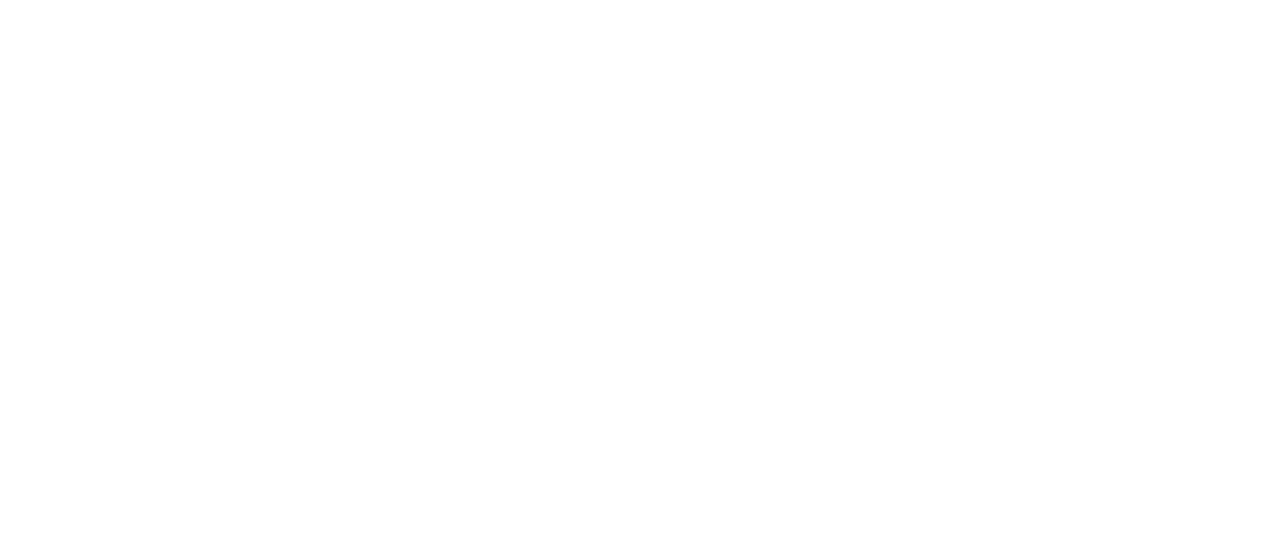
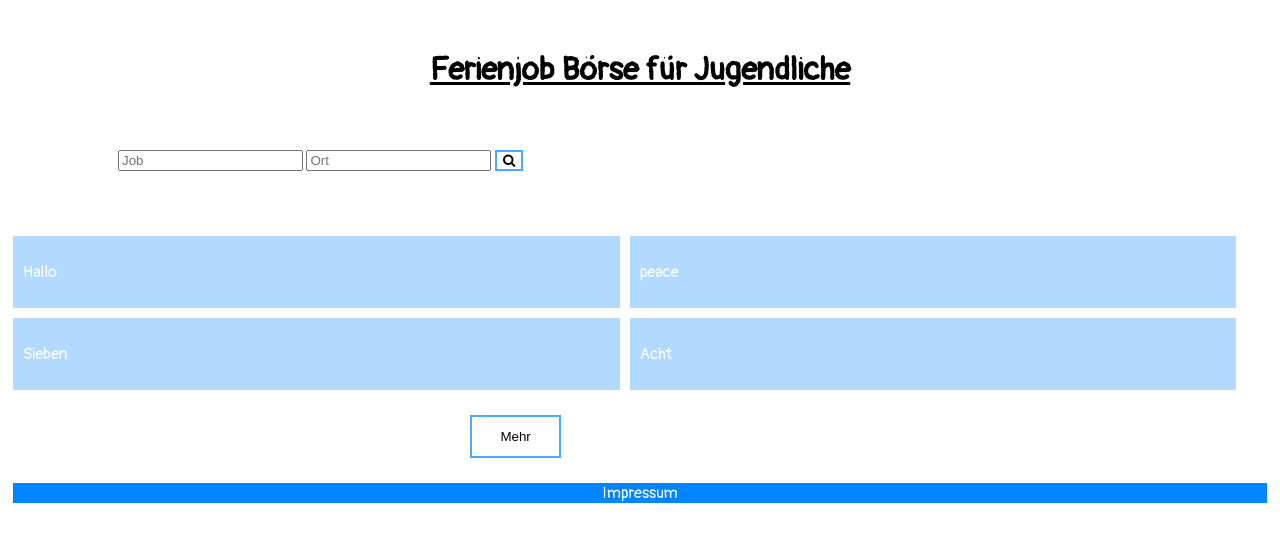
Before and after one commit to ferienjob/django, a Django app: page / in a window 1280 px wide. Before the commit the part shown is empty. Shown: the top 542 px of the page. Run offline with Django 3.2, Linux system fonts and the light colour scheme; some libraries are stand-ins or nearby versions.

Commit message:
added landing page

```diff
--- /dev/null
+++ b/FerienJobsBoerse/static/start.css
@@ -0,0 +1,85 @@
+
+* {
+    box-sizing: border-box;
+}
+
+body{
+    font-family: 'Pangolin', cursive;
+    font-size100%;
+}
+
+/*
+    HERO - bereich ganz oben
+ */
+.hero {
+    margin: 50px;
+}
+.hero_suche {
+    /*
+    position: relative;
+    left:34%;
+    right:34%;
+    */
+    margin:60px;
+}
+
+
+
+.zwei{
+    height:300px ;
+    width:200px ;
+}
+
+h1 {
+   text-align: center;
+    text-decoration: underline;
+}
+.button1 {
+    background-color: white;
+    border:2px solid #4da9ff ;
+}
+.button1 a{
+    color: black;
+}
+.button1:hover {
+    background-color: #4da9ff;
+    box-shadow: 0 12px 16px 0 rgba(0, 0, 0, 0.24), 0 17px 50px 0 rgba(0, 0, 0, 0.19);
+}
+.button1 a:hover{
+    color:white;
+}
+.button2 {
+    background-color: white;
+    color: black;
+    border: 2px solid #4da9ff;
+    padding: 12px 28px;
+    text-align: center;
+    position: relative;
+    left:35%;
+    right:35%;
+    margin:20px;
+}
+.button2:hover {
+    background-color: #4da9ff;
+    color: white;
+    box-shadow: 0 12px 16px 0 rgba(0,0,0,0.24),0 17px 50px 0 rgba(0,0,0,0.19);
+}
+
+.jobs {
+    display: flex;
+    flex-wrap: wrap;
+}
+.job {
+    width: 48%;
+    background:#b3d9ff;
+    color: white;
+    margin: 5px;
+    padding: 10px;
+}
+
+footer{
+    background-color:#0084ff;
+    color:white;
+    text-align:center;
+    margin:5px;
+}
--- a/templates/start.html
+++ b/templates/start.html
@@ -1,10 +1,41 @@
+{% load static %}
+
 <!DOCTYPE html>
 <html lang="en">
 <head>
     <meta charset="UTF-8">
-    <title>Title</title>
+    <title>Ferienjobs für Jugendliche</title>
+    <link href="https://fonts.googleapis.com/css?family=Pangolin" rel="stylesheet">
+    <link rel="stylesheet" href="https://maxcdn.bootstrapcdn.com/font-awesome/4.4.0/css/font-awesome.min.css">
+    <link rel="stylesheet" type="text/css" href="{% static "start.css" %}">
 </head>
+
 <body>
+    <div class="hero">
+        <h1>Ferienjob Börse für Jugendliche</h1>
+        <div class="hero_suche">
+            <input placeholder="Job">
+            <input placeholder="Ort">
+            <button class="button1"><a href="#"><i class="fa fa-search" ></i></a></buttonclass>
+        </div>
+    </div>
 
+
+    <div class="jobs">
+         <div class="job">
+            <p>Hallo</p>
+         </div>
+         <div class="job">
+            <p>peace</p>
+         </div>
+         <div class="job">
+             <p>Sieben</p>
+         </div>
+         <div class="job">
+             <p>Acht</p>
+         </div>
+    </div>
+    <button class="button2"> Mehr</button>
+<footer>Impressum</footer>
 </body>
 </html>
```
Also changed, not shown: 1 other file.
